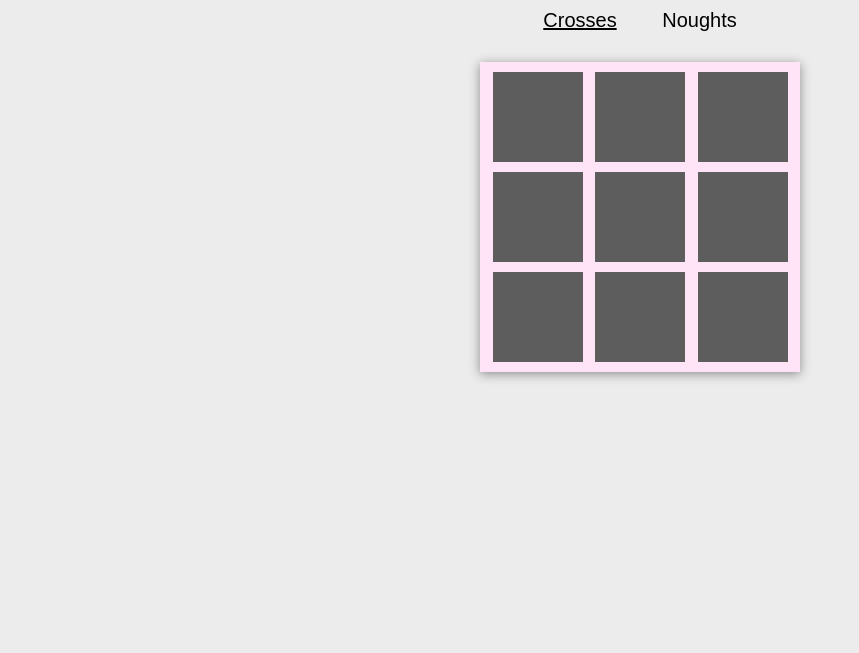
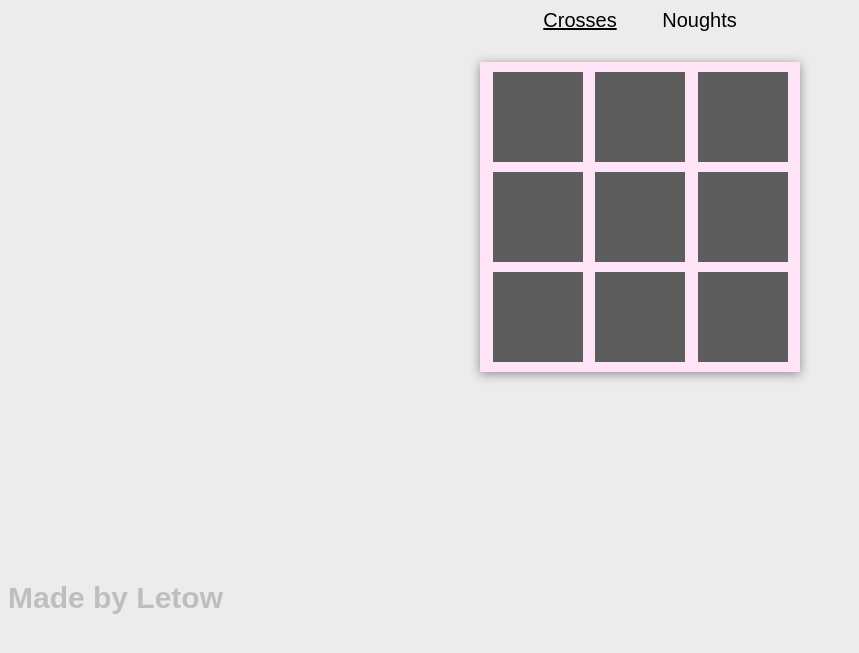
Before and after one commit to letow/TicTacToe, a plain HTML site: page index.html in a window 1280 px wide. Shown: the part 75-728 px from the top of the page, without its empty margins (0-859 px from the left). Drawn offline with Linux system fonts and the light colour scheme.

Commit message:
Update index.html

```diff
--- a/index.html
+++ b/index.html
@@ -11,11 +11,15 @@
             font-size: 10px;
             font-family: 'Arial',sans-serif;
         }
-        h1{
+        h1, h5{
             text-align: center;
             font-size: 3em;
         }
-
+	h5{
+	    color: #bebebe;
+	    position: absolute;
+	    bottom: 2em;
+	}
         .choose{
             font-size: 2em;
             margin: 1.5em 0;
@@ -113,6 +117,7 @@
             </div>
         </div>
     </main>
+    <h5>Made by Letow</h5>
 </body>
 <script>
     let all = [0,1,2,3,4,5,6,7,8];
```
